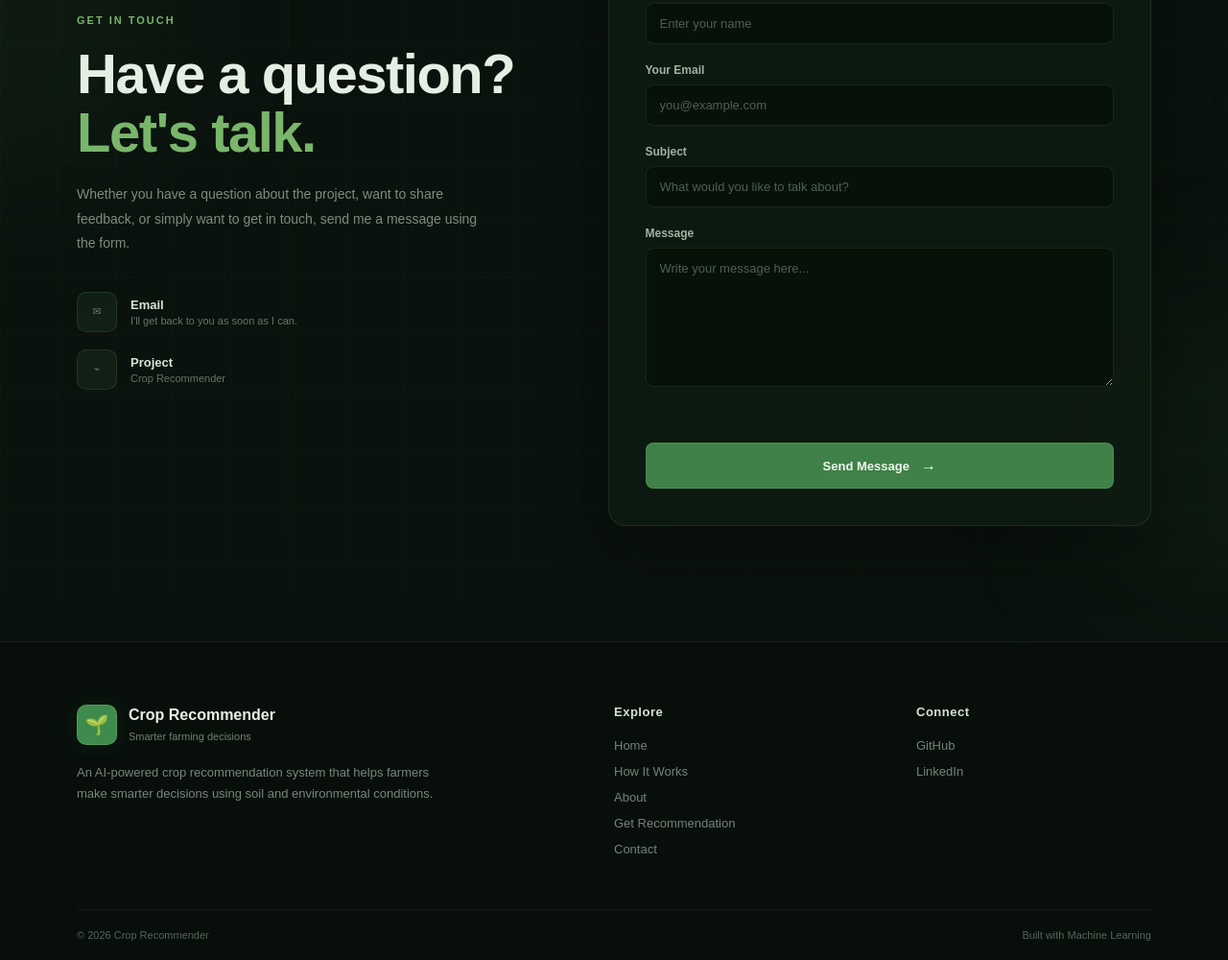
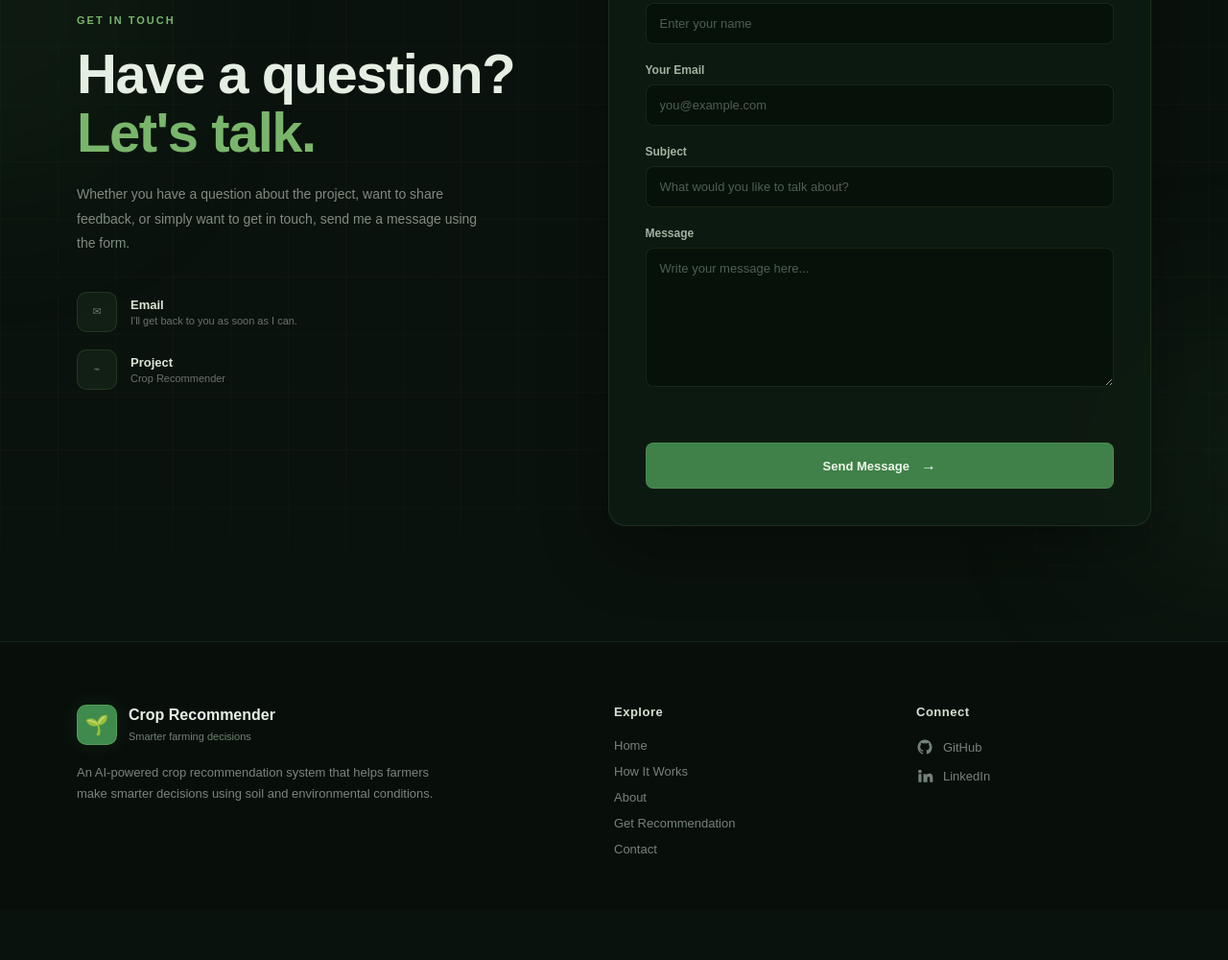
Before and after one commit to saadaliasghar1045-ops/Crop_recommender-frontend-, a plain HTML site: page index.html in a window 1280 px wide. Shown: the part 3926-4926 px from the top of the page at 96% size. After the commit the page ends 4873 px from the top, so only its background shows below. Drawn offline with Linux system fonts and the light colour scheme.

Commit message:
add icons in footer

```diff
--- a/css/style.css
+++ b/css/style.css
@@ -3203,6 +3203,41 @@ input {
 
 }
 
+/* ================================
+   SOCIAL LINKS
+================================ */
+
+.social-link {
+    display: flex;
+    align-items: center;
+    gap: 10px;
+}
+
+.social-icon {
+    width: 18px;
+    height: 18px;
+    display: inline-flex;
+    align-items: center;
+    justify-content: center;
+    color: #758279;
+    transition: color 0.2s ease, transform 0.2s ease;
+}
+
+.social-icon svg {
+    width: 100%;
+    height: 100%;
+    fill: currentColor;
+}
+
+.social-link:hover .social-icon {
+    color: #91c97d;
+    transform: translateY(-1px);
+}
+
+.social-link:hover {
+    color: #91c97d;
+}
+
 /*------------------------------------------------------------------------------------------
 ============================================================================================
 ###########################################################################################*/
--- a/index.html
+++ b/index.html
@@ -849,32 +849,36 @@
 
                     <h4>Connect</h4>
 
-                    <a href="https://github.com/saadaliasghar1045-ops" target="_blank" rel="noopener noreferrer">
+                    <a href="https://github.com/saadaliasghar1045-ops" target="_blank" rel="noopener noreferrer"
+                        class="social-link">
+
+                        <span class="social-icon github-icon">
+                            <svg viewBox="0 0 24 24" aria-hidden="true">
+                                <path
+                                    d="M12 2C6.48 2 2 6.58 2 12.23c0 4.52 2.87 8.35 6.84 9.7.5.1.68-.22.68-.49v-1.7c-2.78.62-3.37-1.38-3.37-1.38-.46-1.2-1.11-1.52-1.11-1.52-.91-.64.07-.63.07-.63 1 .08 1.53 1.06 1.53 1.06.9 1.58 2.35 1.12 2.92.86.09-.67.35-1.12.64-1.38-2.22-.26-4.56-1.14-4.56-5.05 0-1.12.39-2.03 1.03-2.75-.1-.26-.45-1.3.1-2.71 0 0 .84-.28 2.75 1.05A9.18 9.18 0 0 1 12 6.95c.85 0 1.7.12 2.5.36 1.91-1.33 2.75-1.05 2.75-1.05.55 1.41.2 2.45.1 2.71.64.72 1.03 1.63 1.03 2.75 0 3.92-2.34 4.78-4.57 5.04.36.32.68.94.68 1.9v2.82c0 .27.18.6.69.49A10.24 10.24 0 0 0 22 12.23C22 6.58 17.52 2 12 2Z" />
+                            </svg>
+                        </span>
+
                         GitHub
+
                     </a>
 
-                    <a href="https://www.linkedin.com/in/saad-ali-asghar/" target="_blank" rel="noopener noreferrer">
+
+                    <a href="https://www.linkedin.com/in/saad-ali-asghar/" target="_blank" rel="noopener noreferrer"
+                        class="social-link">
+
+                        <span class="social-icon linkedin-icon">
+                            <svg viewBox="0 0 24 24" aria-hidden="true">
+                                <path
+                                    d="M5.2 3.5A2.5 2.5 0 1 1 5.2 8.5a2.5 2.5 0 0 1 0-5ZM3.1 9.7h4.2V21H3.1V9.7ZM10 9.7h4v1.55h.06c.56-1.06 1.93-2.18 3.98-2.18 4.25 0 5.03 2.8 5.03 6.44V21h-4.16v-4.87c0-1.16-.02-2.65-1.62-2.65-1.62 0-1.87 1.27-1.87 2.57V21H10V9.7Z" />
+                            </svg>
+                        </span>
+
                         LinkedIn
+
                     </a>
 
                 </div>
-
-            </div>
-
-
-            <div class="footer-bottom">
-
-                <span>
-                    © 2026 Crop Recommender
-                </span>
-
-                <span>
-                    Built with Machine Learning
-                </span>
-
-            </div>
-
-        </div>
 
     </footer>
     <!-- Custom Cursor -->
```
Also changed, not shown: pages/recommend.html (+23 -19 lines).
